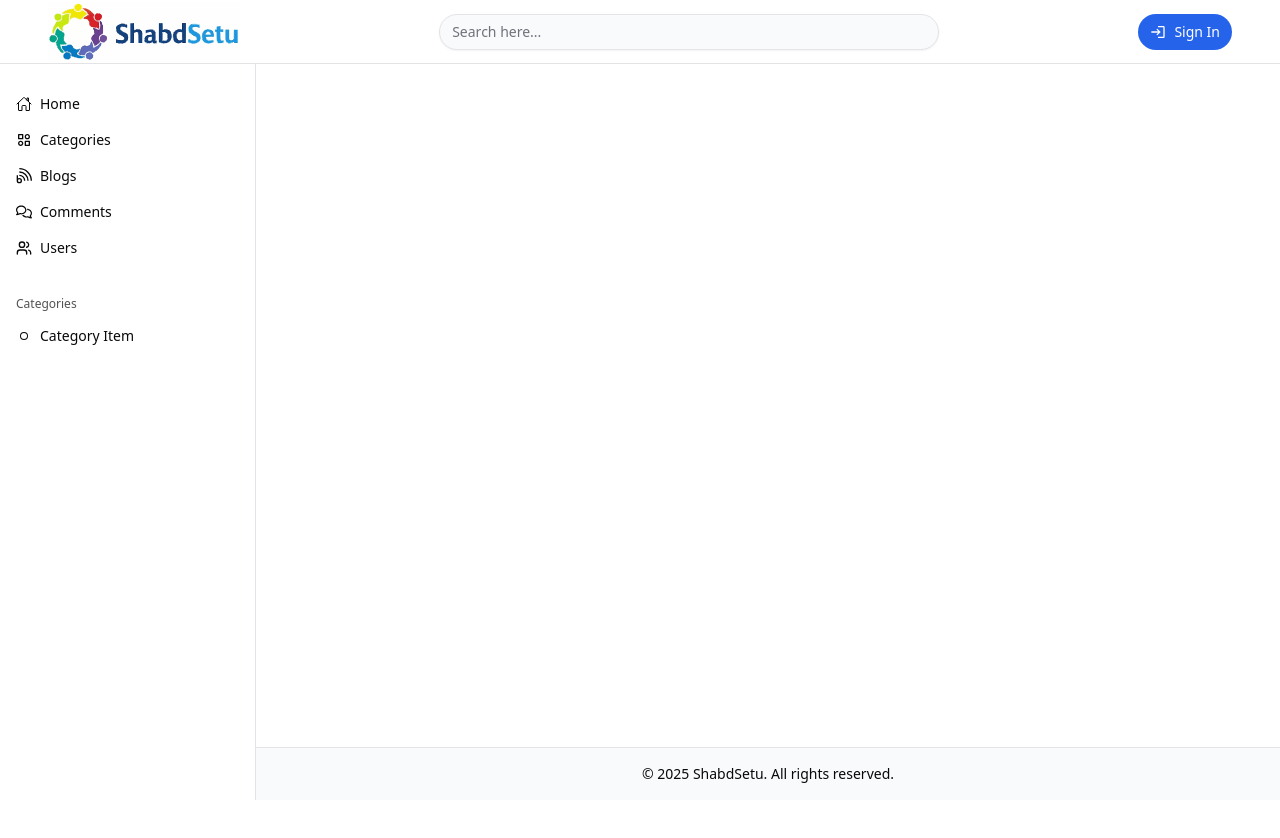
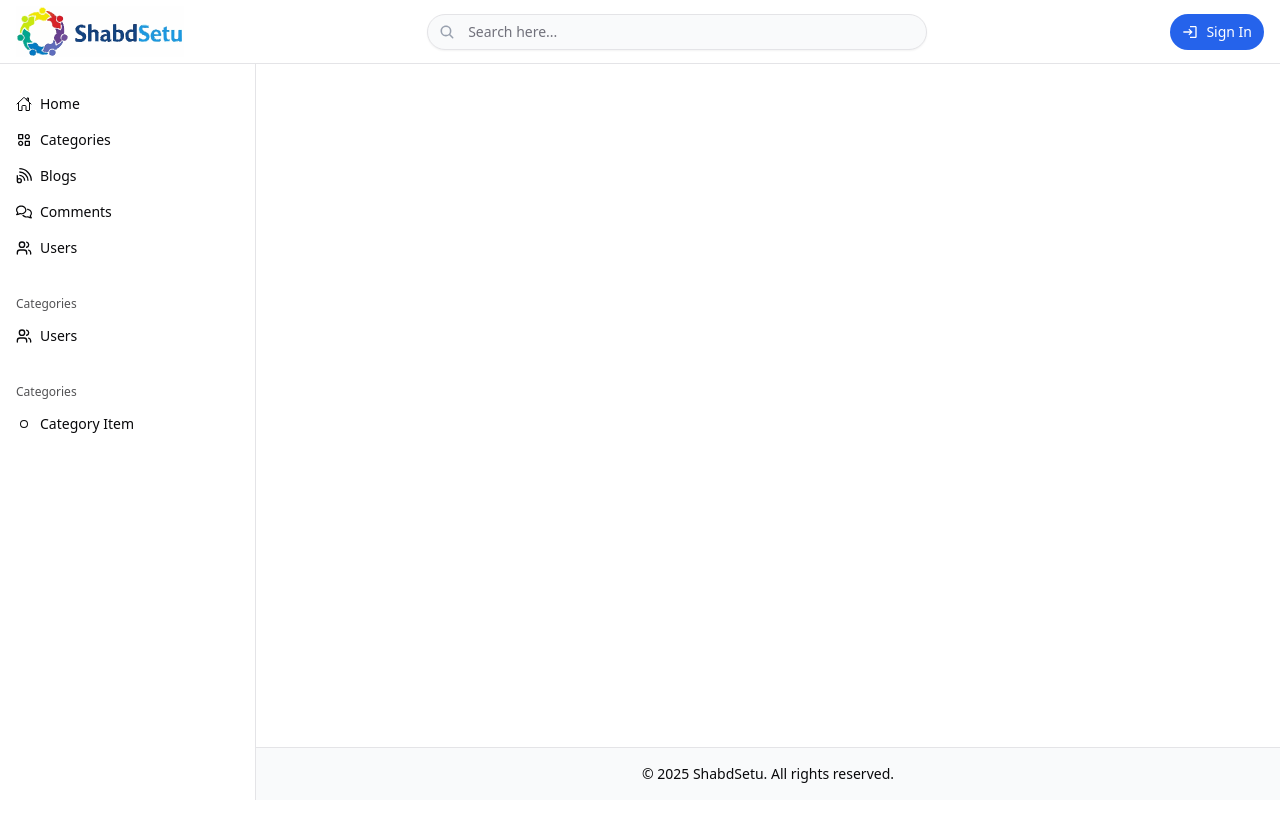
Before and after one commit to ManavPatel86/Shabd-Setu-A-blogging-platform, a React (Vite) app in the folder client/: page / in a window 1280 px wide. Shown: the top 838 px of the page. Built offline with nearby package versions, Linux system fonts and the light colour scheme.

Commit message:
Updated home page,improved sidebar

```diff
--- a/client/src/components/AppSidebar.jsx
+++ b/client/src/components/AppSidebar.jsx
@@ -17,6 +17,7 @@ import { GrBlog } from "react-icons/gr";
 import { FaRegComments } from "react-icons/fa6";
 import { LuUsers } from "react-icons/lu";
 import { GoDot } from "react-icons/go";
+import { RouteIndex } from "@/helpers/RouteName";
 
 function AppSidebar() {
     return (
@@ -29,33 +30,44 @@ function AppSidebar() {
                 <SidebarGroup>
                     <SidebarMenu>
                         <SidebarMenuItem>
-                            <SidebarMenuButton>
-                                <IoHomeOutline />
-                                <Link to="">Home</Link>
+                            <SidebarMenuButton asChild>
+                                <Link to={RouteIndex} className="flex items-center gap-2">
+                                    <IoHomeOutline />
+                                    Home
+                                </Link>
+                            </SidebarMenuButton>
+                        </SidebarMenuItem>
+
+                        <SidebarMenuItem>
+                            <SidebarMenuButton asChild>
+                                <Link to="" className="flex items-center gap-2">
+                                    <BiCategoryAlt />
+                                    Categories
+                                </Link>
                             </SidebarMenuButton>
                         </SidebarMenuItem>
                         <SidebarMenuItem>
-                            <SidebarMenuButton>
-                                <BiCategoryAlt />
-                                <Link to="">Categories</Link>
+                            <SidebarMenuButton asChild>
+                                <Link to="" className="flex items-center gap-2">
+                                    <GrBlog />
+                                    Blogs
+                                </Link>
                             </SidebarMenuButton>
                         </SidebarMenuItem>
                         <SidebarMenuItem>
-                            <SidebarMenuButton>
-                                <GrBlog />
-                                <Link to="">Blogs</Link>
+                            <SidebarMenuButton asChild>
+                                <Link to="" className="flex items-center gap-2">
+                                    <FaRegComments />
+                                    Comments
+                                </Link>
                             </SidebarMenuButton>
                         </SidebarMenuItem>
                         <SidebarMenuItem>
-                            <SidebarMenuButton>
-                                <FaRegComments />
-                                <Link to="">Comments</Link>
-                            </SidebarMenuButton>
-                        </SidebarMenuItem>
-                        <SidebarMenuItem>
-                            <SidebarMenuButton>
-                                <LuUsers />
-                                <Link to="">Users</Link>
+                            <SidebarMenuButton asChild>
+                                <Link to="" className="flex items-center gap-2">
+                                    <LuUsers />
+                                    Users
+                                </Link>
                             </SidebarMenuButton>
                         </SidebarMenuItem>
                     </SidebarMenu>
@@ -66,9 +78,27 @@ function AppSidebar() {
                     </SidebarGroupLabel>
                     <SidebarMenu>
                         <SidebarMenuItem>
-                            <SidebarMenuButton>
-                                <GoDot />
-                                <Link to="">Category Item</Link>
+                            <SidebarMenuButton asChild>
+                                <Link to="" className="flex items-center gap-2">
+                                    <LuUsers />
+                                    Users
+                                </Link>
+                            </SidebarMenuButton>
+                        </SidebarMenuItem>
+                    </SidebarMenu>
+                </SidebarGroup>
+                <SidebarGroup>
+                    <SidebarGroupLabel>
+                        Categories
+                    </SidebarGroupLabel>
+                    <SidebarMenu>
+
+                        <SidebarMenuItem>
+                            <SidebarMenuButton asChild>
+                                <Link to="" className="flex items-center gap-2">
+                                    <GoDot />
+                                    Category Item
+                                </Link>
                             </SidebarMenuButton>
                         </SidebarMenuItem>
                     </SidebarMenu>
--- a/client/src/components/SearchBox.jsx
+++ b/client/src/components/SearchBox.jsx
@@ -1,10 +1,15 @@
 import React from "react";
 import { Input } from "./ui/input";
+import { IoSearch } from "react-icons/io5";
 
 const SearchBox = () => {
     return (
-        <form>
-            <Input placeholder="Search here..." className="h-9 rounded-full bg-gray-50" />
+        <form className="relative">
+            <IoSearch className="absolute left-3 top-1/2 transform -translate-y-1/2 text-gray-400 w-4 h-4" />
+            <Input
+                placeholder="Search here..."
+                className="h-9 rounded-full bg-gray-50 pl-10"
+            />
         </form>
     );
 };
--- a/client/src/components/Topbar.jsx
+++ b/client/src/components/Topbar.jsx
@@ -4,19 +4,17 @@ import { Button } from "./ui/button";
 import { Link } from "react-router-dom";
 import { MdLogin } from "react-icons/md";
 import SearchBox from "./SearchBox";
-import { RouteSignIn } from "@/helpers/RouteName";
+import { RouteIndex, RouteSignIn } from "@/helpers/RouteName";
 
 const Topbar = () => {
     return (
-        <div className="fixed top-0 left-0 w-full z-20 flex justify-between items-center bg-white px-12 h-16 border-b">
+        <div className="fixed top-0 left-0 w-full z-20 flex justify-between items-center bg-white px-4 h-16 border-b">
             {/* Logo and Branding */}
-            <div className="flex items-center">
-                <Link to="/">
-                    <img src={logo} className="w-48" alt="Logo" />
+            <div className="flex items-center ml-0">
+                <Link to={RouteIndex} className="flex items-center">
+                    <img src={logo} className="w-42" alt="Logo" />
                 </Link>
             </div>
-
-            {/* Search Box */}
             <div className="w-[500px]">
                 <SearchBox />
             </div>
```
